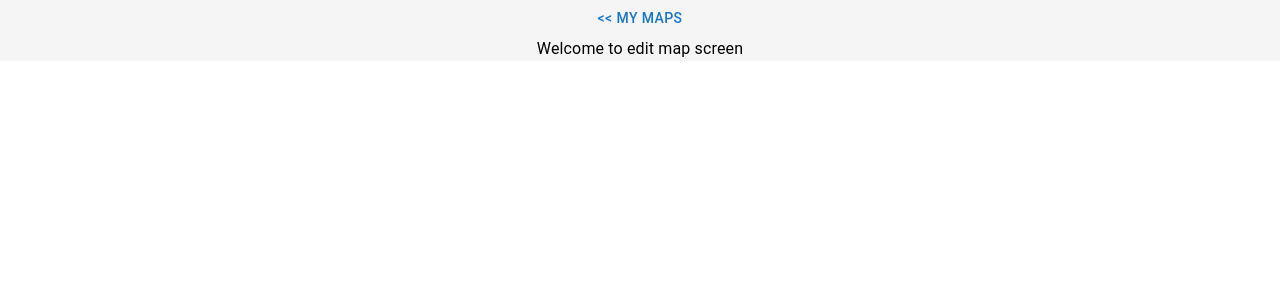
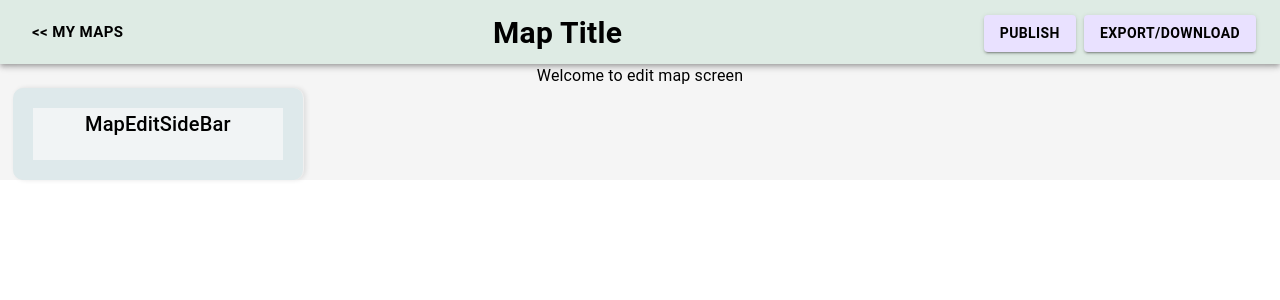
Before and after one commit to cse416proj/mapsterpiece_project, a React (Create React App) app in the folder client/: page /map-edit in a window 1280 px wide. Shown: the top 300 px of the page. Built offline with nearby package versions, Linux system fonts and the light colour scheme; no server answers.

Commit message:
add top bar for map edit screen

```diff
--- /dev/null
+++ b/client/src/components/appbars/MapEditSideBar.js
@@ -0,0 +1,13 @@
+import { Typography } from '@mui/material';
+import React from 'react';
+import { Sidebar } from 'react-pro-sidebar';
+
+function MapEditSideBar() {
+  return (
+    <Sidebar className='map-screen-sidebar'>
+      <Typography variant="h6">MapEditSideBar</Typography>
+    </Sidebar>
+  );
+}
+
+export default MapEditSideBar;
--- /dev/null
+++ b/client/src/components/appbars/MapEditTopBar.js
@@ -0,0 +1,86 @@
+import React, { useContext } from 'react'
+import { Box, Typography, Button, Menu, MenuItem, AppBar, Toolbar } from '@mui/material';
+import { useNavigate } from 'react-router-dom';
+import { useState } from 'react';
+import AuthContext from '../../contexts/auth';
+
+export default function MapEditTopBar() {
+    const BackButtonStyle = {
+        color: 'black',
+        fontSize: '15px',
+        fontWeight: 'bold',
+    }
+    const toolButtonStyle={
+        backgroundColor: '#E9E1FF',
+        color: 'black',
+        fontWeight: 'bold',
+    }
+
+    const { auth } = useContext(AuthContext);
+    const navigate = useNavigate();
+    const [anchorEl, setAnchorEl] = useState(null);
+    const open = Boolean(anchorEl);
+
+    function handleMyMaps(){
+        navigate('/profile');
+    }
+    function handleExportPNG(){
+        console.log("export PNG file");
+    }
+    function handleExportJPG(){
+        console.log("export JPG file.");
+    }
+
+    function handlePublishMap(){
+        console.log("publish this map");
+    }
+
+    const openMenu = (event) => {
+        setAnchorEl(event.currentTarget);
+    };
+
+    const closeMenu = () => {
+        setAnchorEl(null);
+    };
+
+    function getDropDownMenu(loggedIn, user){
+        if(loggedIn && user){
+            return (
+                <Menu
+                    anchorEl={anchorEl}
+                    open={open}
+                    onClose={closeMenu}
+                    MenuListProps={{
+                        'aria-labelledby': 'basic-button',
+                    }}
+                >
+                    <MenuItem onClick={handleExportPNG}>.PNG</MenuItem>
+                    <MenuItem onClick={handleExportJPG}>.JPG</MenuItem>
+                </Menu>
+            );
+        }
+        else{
+            return null;
+        }
+    }
+
+
+
+  return (
+    <AppBar position='static'>
+        <Toolbar className='map-screen-topbar'>
+            <Button
+                style = {BackButtonStyle}
+                onClick={handleMyMaps}>
+                &lt;&lt; My Maps
+            </Button>
+            <Typography sx={{fontWeight: `bold`, color:`black`, fontSize:`30px`}}>Map Title</Typography>
+            <Box className="map-button-container">
+                <Button variant="contained" style = {toolButtonStyle} onClick={handlePublishMap}>Publish</Button>
+                <Button variant="contained" style = {toolButtonStyle} onClick={openMenu}>Export/Download</Button>
+            </Box>
+            { getDropDownMenu(auth?.loggedIn, auth?.user) }
+        </Toolbar>
+    </AppBar>
+  )
+}
--- a/client/src/components/cards/DynamicCard.js
+++ b/client/src/components/cards/DynamicCard.js
@@ -11,8 +11,6 @@ import { UserContext } from "../../contexts/user";
 
 import GlobalStoreContext from "../../contexts/store/index";
 
-import { DeletePostModal } from "../index";
-
 export default function DynamicCard(payload) {
   const navigate = useNavigate();
   const { postInfo } = useContext(PostContext);
@@ -25,8 +23,8 @@ export default function DynamicCard(payload) {
   }
 
   function handleMapCardClick() {
-    // postInfo.setCurrentPost(payload.postData);
-    navigate("/map-edit");
+    // store.setCurrentMap(payload.mapData)
+    navigate("/map-edit");      // ##temporary##
   }
 
   function handlePostCardClick() {
--- a/client/src/components/index.js
+++ b/client/src/components/index.js
@@ -29,6 +29,8 @@ import PostComment from './screens/post/PostComment';
 
 import MapEditScreen from './screens/map/MapEditScreen';
 import MaybeShowNavBar from './appbars/MaybeShowNavBar';
+import MapEditTopBar from './appbars/MapEditTopBar';
+import MapEditSideBar from './appbars/MapEditSideBar';
 /*
     This is a module of import/export components
 */
@@ -57,4 +59,6 @@ export {
     PostComment,
     MapEditScreen,
     MaybeShowNavBar,
+    MapEditTopBar,
+    MapEditSideBar,
 }
--- a/client/src/components/screens/map/MapEditScreen.js
+++ b/client/src/components/screens/map/MapEditScreen.js
@@ -1,20 +1,15 @@
 import { Box, Button, Typography } from '@mui/material';
 import React from 'react';
-import { useNavigate } from 'react-router-dom';
+import MapEditTopBar from '../../appbars/MapEditTopBar';
+import MapEditSideBar from '../../appbars/MapEditSideBar';
 
 export default function MapEditScreen() {
-    const navigate = useNavigate();
-
-    function handleMyMaps(){
-        navigate('/profile');
-    }
-
   return (
     <Box>
-        <Button onClick={handleMyMaps}>
-            &lt;&lt; My Maps
-        </Button>
+        <MapEditTopBar/>
         <Typography>Welcome to edit map screen</Typography>
+        <MapEditSideBar/>
+
     </Box>
   );
 }
--- a/client/src/styles/App.css
+++ b/client/src/styles/App.css
@@ -190,3 +190,46 @@
 #warning-btn:hover{
   background-color: var(--secondary-color-hover);
 }
+
+/*
+  For map screen top bar
+*/
+
+.map-screen-topbar{
+  background-color: var(--navbar);
+  height: 5vh;
+  display:fixed;
+  bottom: 0;
+  justify-content: space-between;
+}
+
+.map-button-container{
+  display: flex;
+    flex-direction: row;
+    align-items: center;
+    justify-content: center;
+    margin-top: 3px;
+    gap: 8px;
+}
+
+/*
+  For map screen side bar
+*/
+
+.map-screen-sidebar{
+  margin-left: 1vw;
+  position: fixed;
+  top: 0;
+  left: 0;
+  height: 100%;
+  width: 500px;
+  background-color: #DEE9EB;
+  box-shadow: 2px 0 5px rgba(0, 0, 0, 0.1);
+  padding: 20px;
+  z-index: 1000;
+  border-radius: 10px;
+}
+
+.map-screen-sidebar h6 {
+  margin-bottom: 20px;
+}
```
